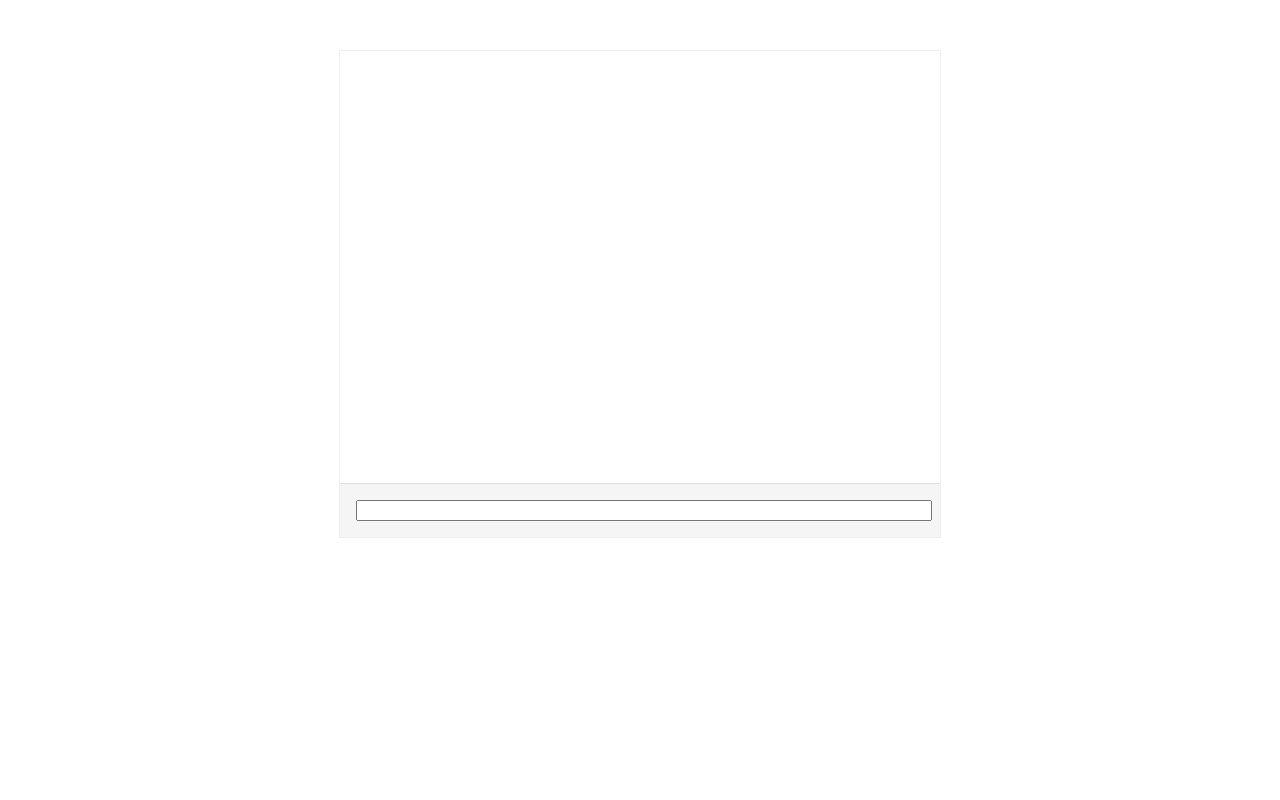
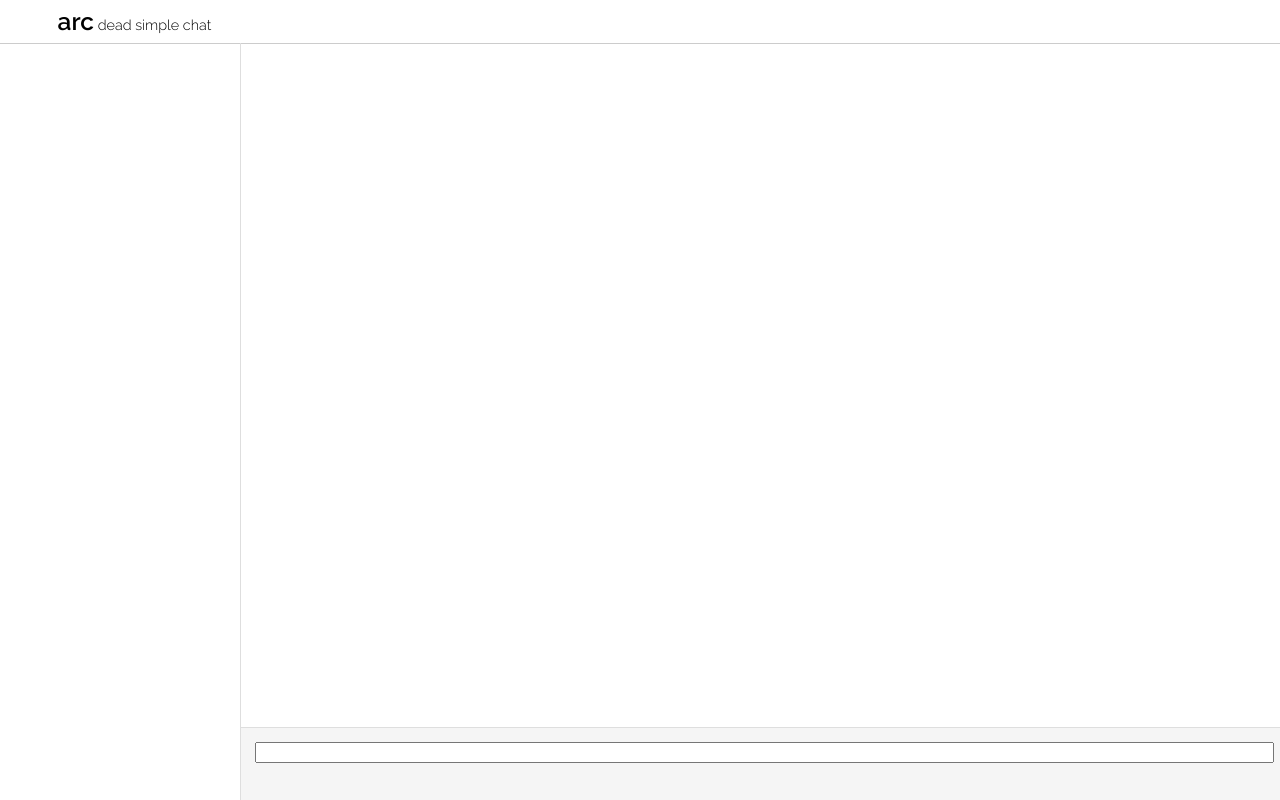
Before and after one commit to lap00zza/arc, a plain HTML site: page client/src/index.html in a window 1280 px wide. Drawn offline with Linux system fonts and the light colour scheme.

Commit message:
ref (client): changed overall design

```diff
--- /dev/null
+++ b/client/src/assets/sass/_variables.sass
@@ -0,0 +1,26 @@
+$sendHeight: 5em
+$titleBarHeight: 3em
+
+$color-primary-0: #8FF200	// Main Primary color */
+$color-primary-1: #CCFA8A
+$color-primary-2: #AAF53D
+$color-primary-3: #6EB900
+$color-primary-4: #3A6200
+
+$color-secondary-1-0: #0A7FC5	// Main Secondary color (1) */
+$color-secondary-1-1: #86C3E7
+$color-secondary-1-2: #3D9AD1
+$color-secondary-1-3: #055381
+$color-secondary-1-4: #022B44
+
+$color-secondary-2-0: #FF8C00	// Main Secondary color (2) */
+$color-secondary-2-1: #FFCC8D
+$color-secondary-2-2: #FFA940
+$color-secondary-2-3: #CA6F00
+$color-secondary-2-4: #6B3B00
+
+$color-complement-0: #E60068	// Main Complement color */
+$color-complement-1: #F587B9
+$color-complement-2: #EB3B8B
+$color-complement-3: #AA004D
+$color-complement-4: #5A0029
--- a/client/src/assets/sass/style.sass
+++ b/client/src/assets/sass/style.sass
@@ -1,24 +1,77 @@
+@import url('https://fonts.googleapis.com/css?family=Raleway:300,400,600')
+@import "variables"
+
 body
     margin: 0
+    font-family: 'Raleway', sans-serif
+    font-size: 0.9em
 
-#app
-    width: 600px
-    margin: 50px auto
-    border: 1px solid #eeeeee
+.column
+    position: relative
+    flex: auto
+    &.column-three
+        width: 18.75%
+    &.column-four
+        width: 25%
+    &.column-twelve
+        width: 75%
+    &.column-thirteen
+        width: 81.25%
 
-#viewMessage
-    height: 400px
+.flex-container
+    display: flex
+    height: 100%
+
+.container
+    padding: 1em
+
+.layer
+    position: absolute
+    width: 100%
+
+.title-bar
+    height: $titleBarHeight
+    border-bottom: 1px solid rgba(0, 0, 0, 0.2)
+    //box-shadow: 0 0 10px rgba(0, 0, 0, 0.2)
+    line-height: $titleBarHeight
+    padding-left: 4em
+    .title
+        font-size: 1.7em
+        font-weight: 600
+
+    .subtitle
+        font-size: 1em
+        font-weight: 300
+
+#app-mount
+    position: absolute
+    top: $titleBarHeight
+    right: 0
+    bottom: 0
+    left: 0
+    text-rendering: optimizeLegibility
+
+.sidebar
+    border-right: 1px solid #dedede
+
+.view
     overflow-x: hidden
     overflow-y: auto
-    padding: 1em
+    top: 0
+    bottom: $sendHeight
+    right: 0
 
 .send
+    height: $sendHeight
+    bottom: 0
+    right: 0
+
     border-top: 1px solid #dedede
     background: #f5f5f5
-    padding: 1em
     input
         width: 100%
 
 .message
     border-bottom: 1px solid #eeeeee
-    padding: 1em
+    padding-top: 0.4em
+    padding-bottom: 0.4em
--- a/client/src/index.html
+++ b/client/src/index.html
@@ -6,12 +6,26 @@
     <link rel="stylesheet" href="assets/css/style.css">
 </head>
 <body>
-<div id="app">
-    <div class="view" id="viewMessage">
+<div class="title-bar">
+    <span class="title">arc</span>&nbsp;<span class="subtitle">dead simple chat</span>
+</div>
+<div id="app-mount">
+    <div class="app flex-container">
+        <div class="column column-three sidebar">
 
-    </div>
-    <div class="send">
-        <input type="text" id="sendMessage" title="Broadcast a message to everyone.">
+        </div>
+        <div class="column column-thirteen">
+            <div class="view layer">
+                <div class="container" id="viewMessage">
+                    <!-- Messages go here -->
+                </div>
+            </div>
+            <div class="send layer">
+                <div class="container">
+                    <input type="text" id="sendMessage" title="Broadcast a message to everyone.">
+                </div>
+            </div>
+        </div>
     </div>
 </div>
 </body>
```
Also changed, not shown: client/src/assets/css/style.css, 1 other file.
